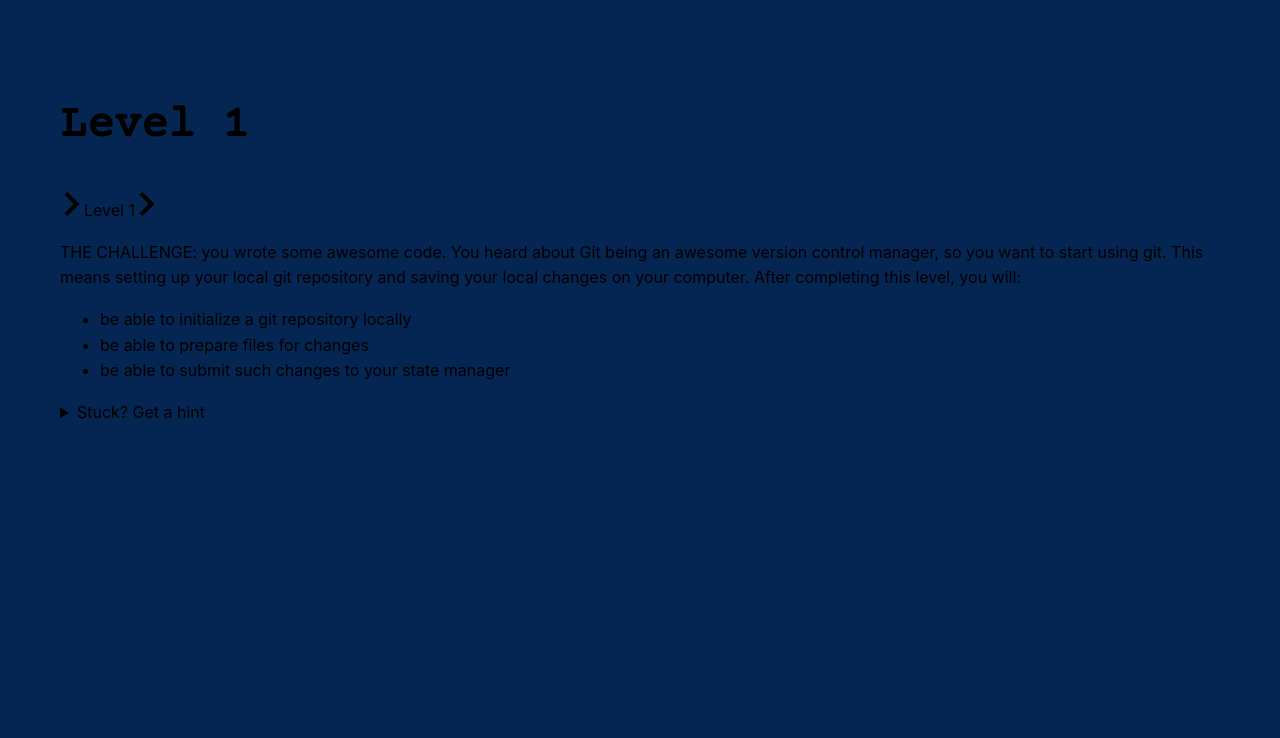
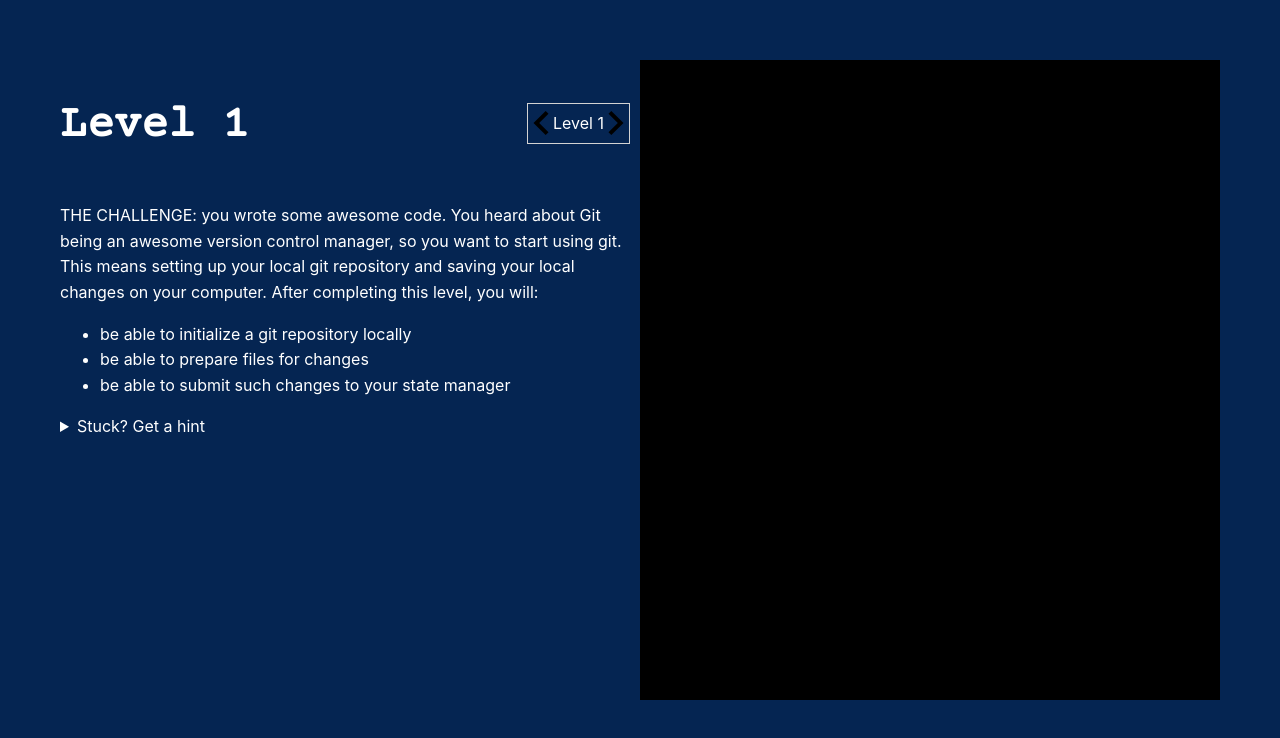
Before and after one commit to bkronemeijer/git-for-dummies, a React (Create React App) app: page /level-1 in a window 1280 px wide. Shown: the top 738 px of the page. Built offline with nearby package versions, Linux system fonts and the light colour scheme.

Commit message:
level page styling matches intro page styling

```diff
--- a/src/Statics/App.scss
+++ b/src/Statics/App.scss
@@ -4,6 +4,7 @@
   line-height: 1.6;
   min-height: 100vh;
   height: max-content;
+  color: white;
 
   @include lg {
     padding: 60px;
--- a/src/Statics/level-page.scss
+++ b/src/Statics/level-page.scss
@@ -1,5 +1,10 @@
 .level-page {
   display: flex;
+  flex-direction: column;
+
+  @include lg {
+    flex-direction: row;
+  }
 
   &-intro {
     width: 50%;
--- a/src/Statics/shared.scss
+++ b/src/Statics/shared.scss
@@ -1,8 +1,9 @@
 @import './vars.scss';
 @import './mixins.scss';
+@import './App.scss';
 
 // page styling
-@import './App.scss';
+@import './level-page.scss';
 
 // component styling
 @import './introduction.scss'
```
